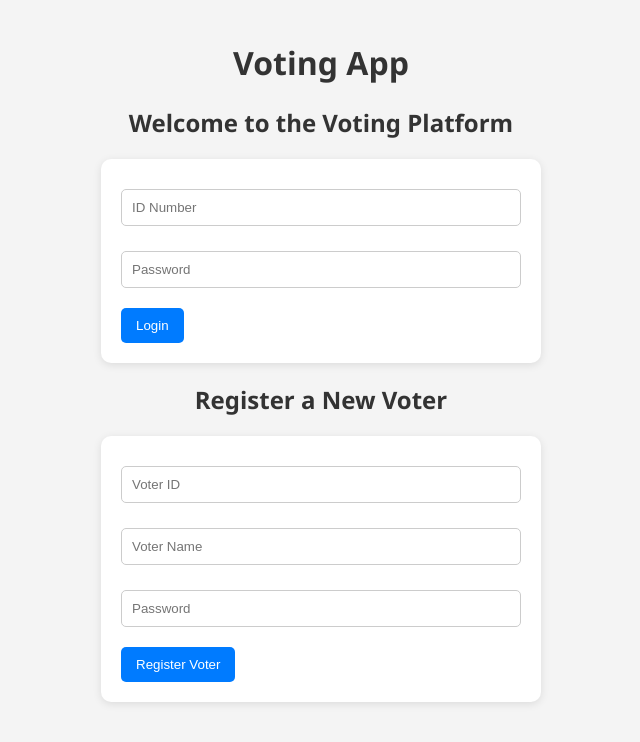
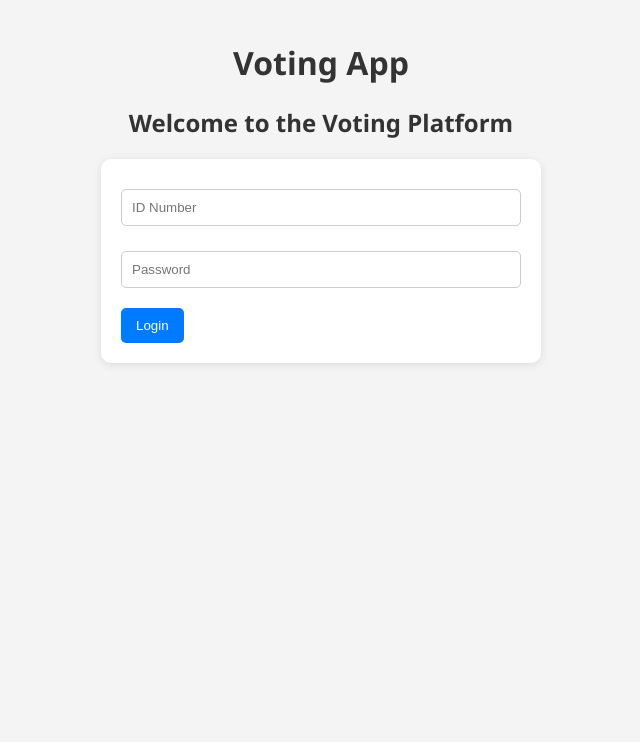
Before and after one commit to Emmanuel-elc/voting-app, a website: page public/index.html in a window 1280 px wide. Shown: the whole page, without its empty margins (319-959 px from the left). Drawn offline with nearby package versions, Linux system fonts and the light colour scheme.

Commit message:
Update index.html

```diff
--- a/public/index.html
+++ b/public/index.html
@@ -188,16 +188,6 @@
     alert('Failed to register voter');
   }
 };
-
   </script>
-  <!-- Register Voter -->
-<h2>Register a New Voter</h2>
-<form id="registerVoterForm">
-  <input type="text" id="voterId" placeholder="Voter ID" required />
-  <input type="text" id="voterName" placeholder="Voter Name" required />
-  <input type="password" id="voterPassword" placeholder="Password" required />
-  <button type="submit">Register Voter</button>
-</form>
-
 </body>
 </html>
```
